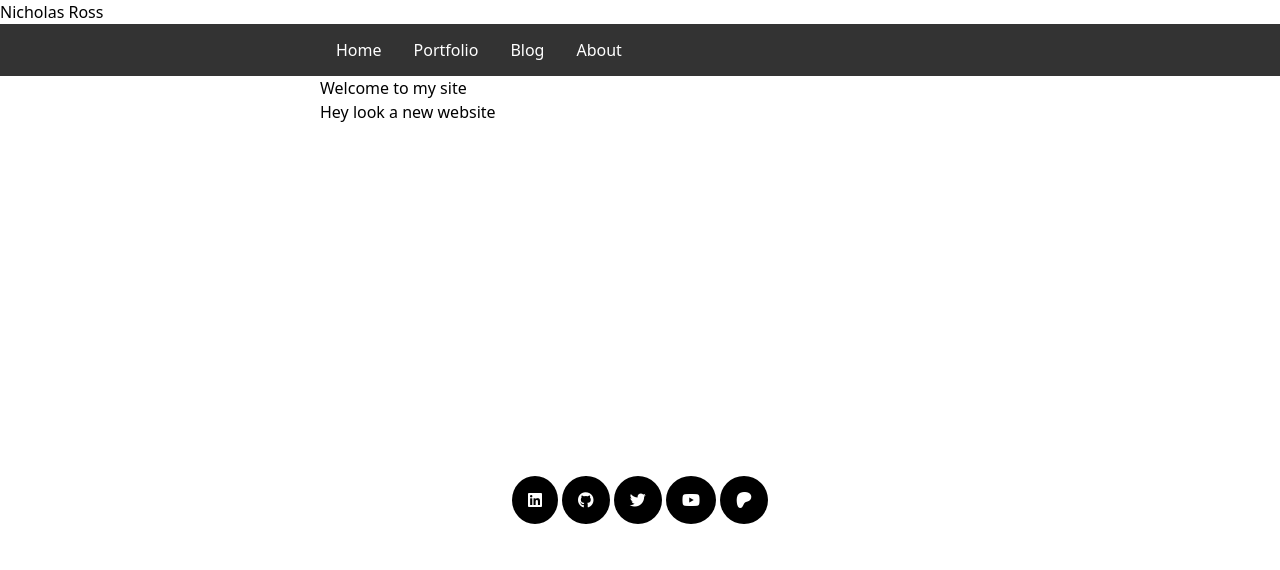
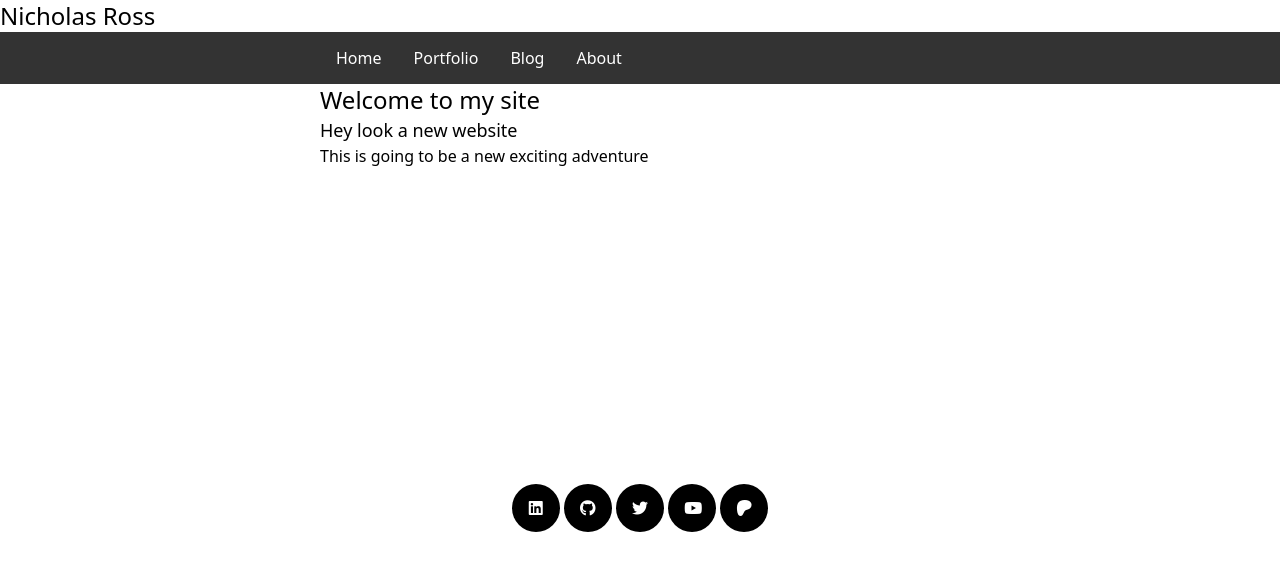
Before and after one commit to LeAlchemist/website, a SvelteKit app: page / in a window 1280 px wide. Shown: the top 570 px of the page. Built offline with nearby package versions, Linux system fonts and the light colour scheme.

Commit message:
home page PC styling updated to tailwind css

```diff
--- a/src/app.css
+++ b/src/app.css
@@ -1,3 +1,14 @@
 @tailwind base;
+@layer base {
+  h1 {
+    @apply text-2xl;
+  }
+  h2 {
+    @apply text-xl;
+  }
+  h3 {
+    @apply text-lg;
+  }
+}
 @tailwind components;
 @tailwind utilities;
--- a/src/routes/+layout.svelte
+++ b/src/routes/+layout.svelte
@@ -15,7 +15,9 @@
 	/>
 </head>
 
-<header><h1>Nicholas Ross</h1></header>
+<header>
+	<h1>Nicholas Ross</h1>
+</header>
 
 <nav class= "bg-[#333]">
 	<ul class= "list-none m-auto p-0 overflow-hidden w-[50vw]">
@@ -37,20 +39,18 @@
 	</ul>
 </nav>
 
-<div class="m-auto min-h-[50vh] w-[50vw] text-left justify-left">
 	<slot></slot>
-</div>
 
 <footer class="m-auto text-center justify-left w-50vw">
 	<!--social media links here-->
-	<a href="https://www.linkedin.com/in/nicholas-ross-a17023b0/" class="fa-brands p-[16px] text-[16px] text-center rounded-[50%] text-white bg-black hover:opacity-[50%] fa-linkedin" target="_blank">
+	<a href="https://www.linkedin.com/in/nicholas-ross-a17023b0/" class="fa-brands p-[16px] text-[16px] w-[48px] h-[48px] text-center rounded-[50%] text-white bg-black hover:opacity-[50%] fa-linkedin" target="_blank">
 	</a>
-	<a href="https://www.github.com/lealchemist" class="fa-brands p-[16px] text-[16px] text-center rounded-[50%] text-white bg-black hover:opacity-[50%] fa-github" target="_blank">
+	<a href="https://www.github.com/lealchemist" class="fa-brands p-[16px] text-[16px] w-[48px] h-[48px] text-center rounded-[50%] text-white bg-black hover:opacity-[50%] fa-github" target="_blank">
 	</a>
-	<a href="https://twitter.com/le_alchemist" class="fa-brands p-[16px] text-[16px] text-center rounded-[50%] text-white bg-black hover:opacity-[50%] fa-twitter" target="_blank">
+	<a href="https://twitter.com/le_alchemist" class="fa-brands p-[16px] text-[16px] w-[48px] h-[48px] text-center rounded-[50%] text-white bg-black hover:opacity-[50%] fa-twitter" target="_blank">
 	</a>
-	<a href="https://www.youtube.com/@le_alchemist" class="fa-brands p-[16px] text-[16px] text-center rounded-[50%] text-white bg-black hover:opacity-[50%] fa-youtube" target="_blank">
+	<a href="https://www.youtube.com/@le_alchemist" class="fa-brands p-[16px] text-[16px] w-[48px] h-[48px] text-center rounded-[50%] text-white bg-black hover:opacity-[50%] fa-youtube" target="_blank">
 	</a>
-	<a href="https://patreon.com" class="fa-brands p-[16px] text-[16px] text-center rounded-[50%] text-white bg-black hover:opacity-[50%] fa-patreon" target="_blank">
+	<a href="https://patreon.com" class="fa-brands p-[16px] text-[16px] w-[48px] h-[48px] text-center rounded-[50%] text-white bg-black hover:opacity-[50%] fa-patreon" target="_blank">
 	</a>
 </footer>
--- a/src/routes/+page.svelte
+++ b/src/routes/+page.svelte
@@ -1,5 +1,12 @@
 <script>
+    import "../app.css";
 </script>
 
-<h1>Welcome to my site</h1>
-<h3><p>Hey look a new website</p></h3>
+<style lang="postcss">
+</style>
+
+<div class="m-auto min-h-[50vh] w-[50vw] text-left justify-left">
+    <h1>Welcome to my site</h1>
+    <h3>Hey look a new website</h3>
+    <p>This is going to be a new exciting adventure</p>
+</div>
```
